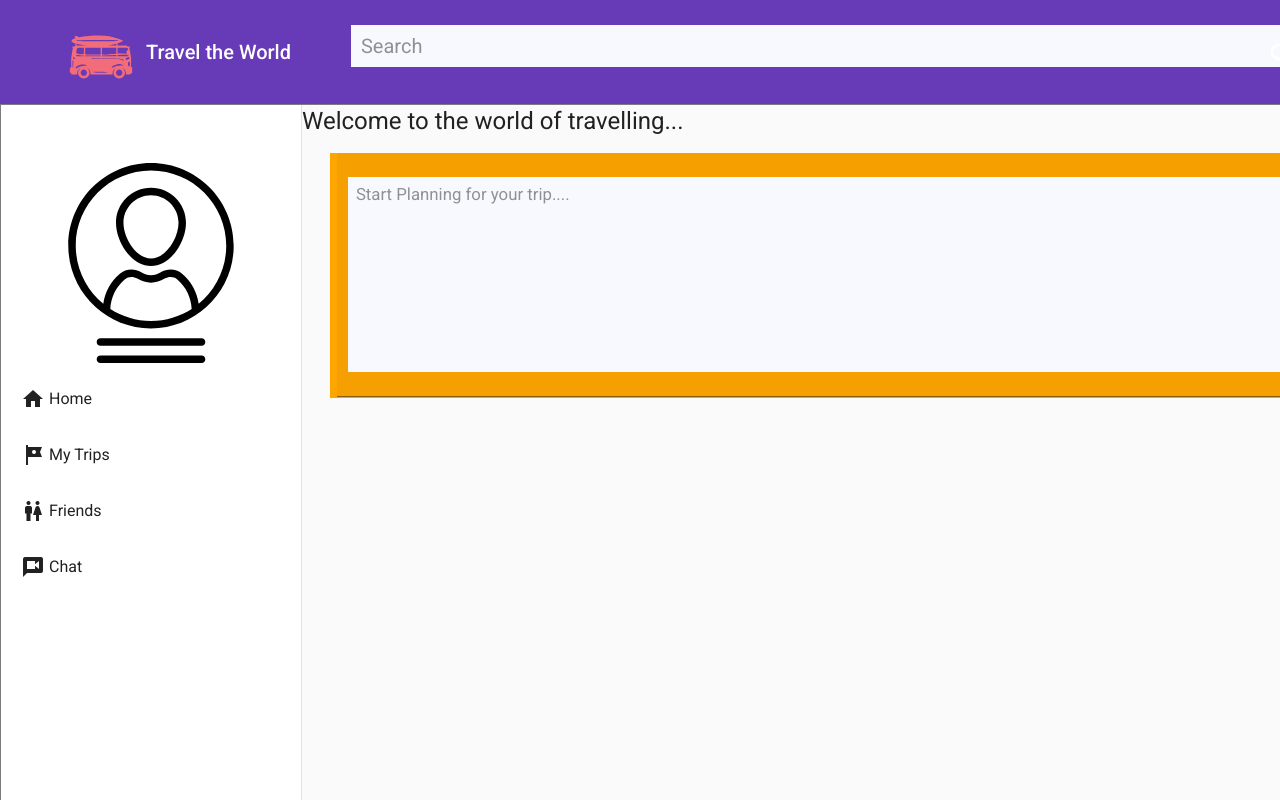
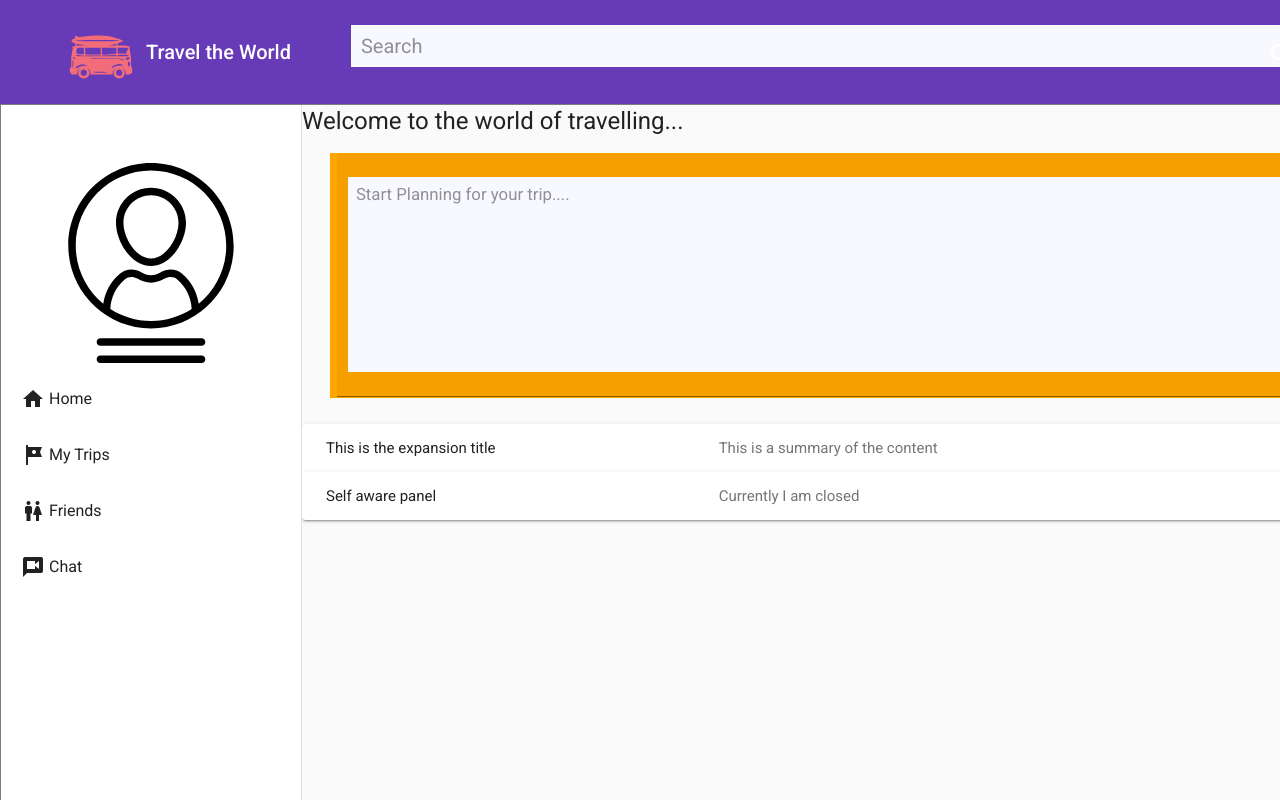
Before and after one commit to dmanoj17/TravelApp-master, an Angular app in the folder TravelAppUI/ClientApp/: page / in a window 1280 px wide. Shown: the top 800 px of the page. Built offline with nearby package versions, Linux system fonts and the light colour scheme.

Commit message:
dropdown V1

```diff
--- a/TravelAppUI/ClientApp/src/app/app.module.ts
+++ b/TravelAppUI/ClientApp/src/app/app.module.ts
@@ -19,6 +19,8 @@ import { MatFormFieldModule } from '@angular/material/form-field';
 import { MatInputModule } from '@angular/material/input';
 import { SidenavAutosizeExample } from './side-nav/side-nav';
 import { LandingPage } from './landingpage/landingpage';
+
+import { MatExpansionModule } from '@angular/material/expansion';
 
 @NgModule({
   declarations: [
@@ -45,6 +47,7 @@ import { LandingPage } from './landingpage/landingpage';
     MatListModule,
     MatButtonModule,
     MatFormFieldModule,
+    MatExpansionModule,
     MatInputModule,
     MatIconModule
   ],
--- a/TravelAppUI/ClientApp/src/app/landingpage/landingpage.css
+++ b/TravelAppUI/ClientApp/src/app/landingpage/landingpage.css
@@ -1,5 +1,5 @@
 .form {
-  padding-left:2em;
+  padding-left: 2em;
 }
 
 .landingpagebar {
@@ -24,7 +24,7 @@
   height: 17.5em;
   padding-top: -5em;
   padding-left: 0.5em;
-background-color:orange
+  background-color: orange
 }
 
 .post {
@@ -33,5 +33,5 @@ background-color:orange
 }
 
 .button {
-   padding-left: 83.35em;
+  padding-left: 83.35em;
 }
--- a/TravelAppUI/ClientApp/src/app/landingpage/landingpage.html
+++ b/TravelAppUI/ClientApp/src/app/landingpage/landingpage.html
@@ -13,3 +13,38 @@
     POST
   </button>
 </section>
+
+<mat-accordion>
+  <!-- #docregion basic-panel -->
+  <!-- #docregion hide-toggle -->
+  <mat-expansion-panel hideToggle>
+    <!-- #enddocregion hide-toggle -->
+    <mat-expansion-panel-header>
+      <mat-panel-title>
+        This is the expansion title
+      </mat-panel-title>
+      <mat-panel-description>
+        This is a summary of the content
+      </mat-panel-description>
+    </mat-expansion-panel-header>
+    <p>This is the primary content of the panel.</p>
+  </mat-expansion-panel>
+  <!-- #enddocregion basic-panel -->
+  <mat-expansion-panel (opened)="panelOpenState = true"
+                       (closed)="panelOpenState = false">
+    <mat-expansion-panel-header>
+      <mat-panel-title>
+        Self aware panel
+      </mat-panel-title>
+      <mat-panel-description>
+        Currently I am {{panelOpenState ? 'open' : 'closed'}}
+      </mat-panel-description>
+    </mat-expansion-panel-header>
+    <p>I'm visible because I am open</p>
+  </mat-expansion-panel>
+</mat-accordion>
+
+
+<!-- Copyright 2020 Google LLC. All Rights Reserved.
+    Use of this source code is governed by an MIT-style license that
+    can be found in the LICENSE file at http://angular.io/license -->
--- a/TravelAppUI/ClientApp/src/app/landingpage/landingpage.ts
+++ b/TravelAppUI/ClientApp/src/app/landingpage/landingpage.ts
@@ -12,4 +12,5 @@ import { Component, ViewChild } from '@angular/core';
 
 export class LandingPage {
   //title = 'app';
+  panelOpenState = false;
 }
```
